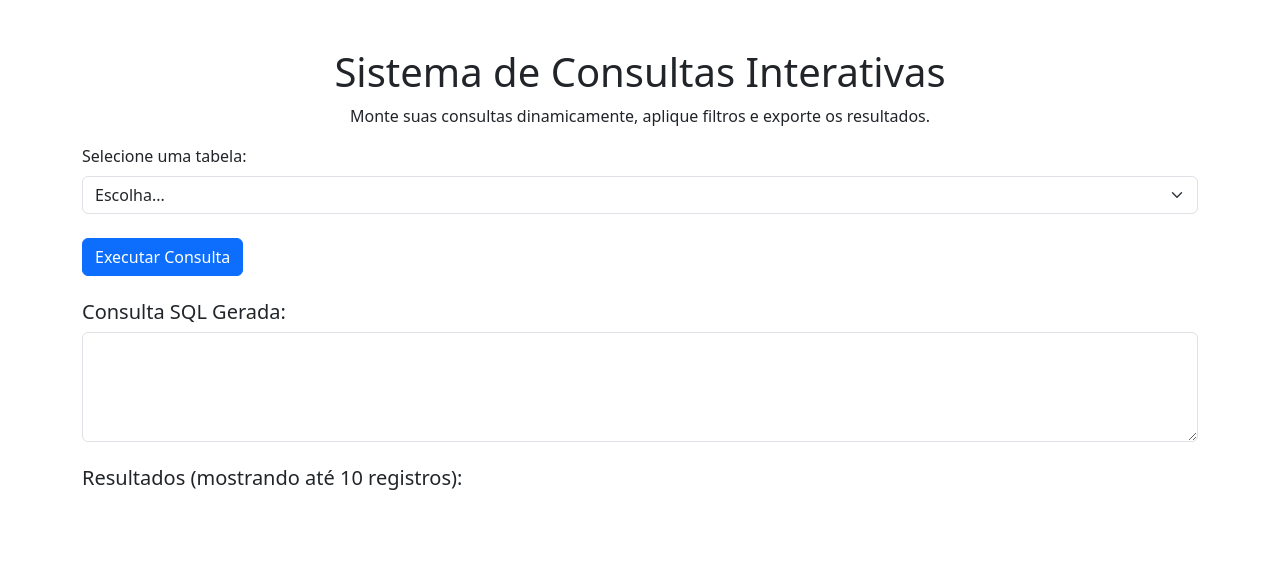
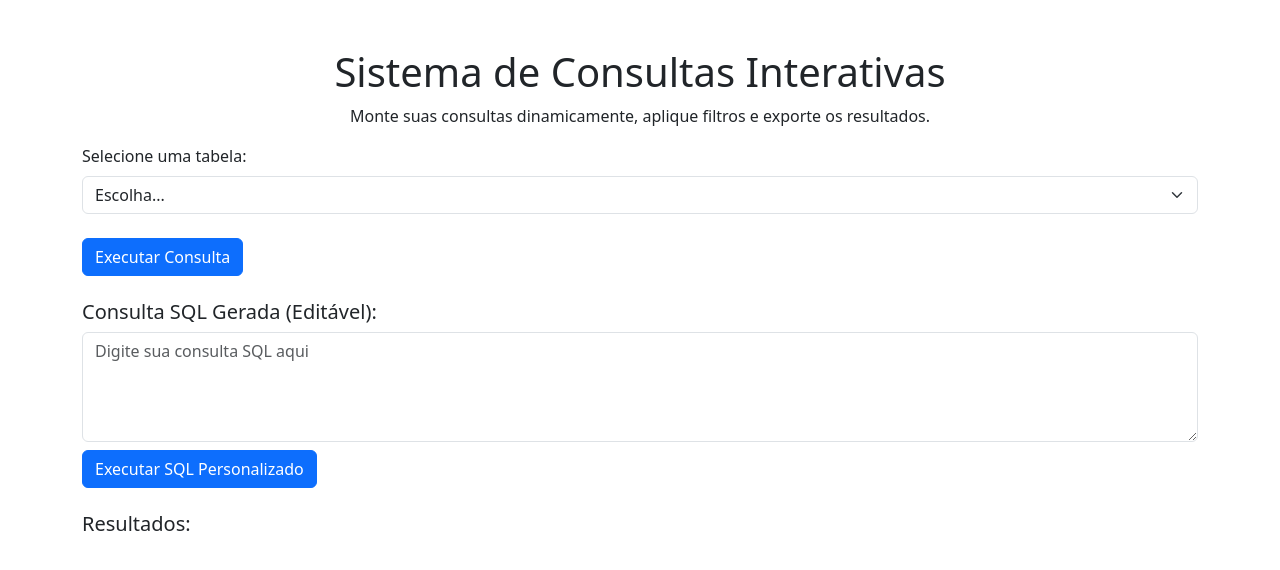
Before and after one commit to jribeiroramos/06-municipios, a Flask app: page / in a window 1280 px wide. Shown: the top 570 px of the page. Run offline with Flask 3, Linux system fonts and the light colour scheme.

Commit message:
Atualização automática: 2025-01-25 00:46:18

```diff
--- a/app.py
+++ b/app.py
@@ -2,9 +2,17 @@ from flask import Flask, request, jsonify, render_template, send_file
 import sqlite3
 import csv
 import io
+import logging
 
 app = Flask(__name__)
 DB_PATH = "municipios.db"
+
+# Configuração do logger
+logging.basicConfig(
+    filename='app.log',  # Nome do arquivo de log
+    level=logging.INFO,  # Registrar apenas mensagens importantes
+    format='%(asctime)s - %(message)s'  # Formato da mensagem de log
+)
 
 # Conexão com o banco de dados
 def get_db_connection():
@@ -28,61 +36,15 @@ def colunas(tabela):
     conn.close()
     return jsonify([col["name"] for col in colunas])
 
-# Endpoint para executar consulta
+# Endpoint para executar consulta dinâmica
 @app.route("/executar", methods=["POST"])
 def executar():
     data = request.json
     tabela = data.get("tabela")
     colunas = data.get("colunas", "*")
     filtros = data.get("filtros", [])
+    agrupamento = data.get("agrupamento", [])
     limite = data.get("limite", 10)  # Limite padrão de 10 registros
-
-    # Construir a cláusula WHERE com segurança
-    clausulas = []
-    valores = []
-    for filtro in filtros:
-        operador_logico = filtro.get("operador_logico", "AND").upper()  # Padrão: AND
-        coluna = filtro.get("coluna")
-        operador = filtro.get("operador")
-        valor = filtro.get("valor")
-
-        if coluna and operador:
-            # Adicionar operador lógico entre filtros
-            if clausulas:
-                clausulas.append(operador_logico)
-
-            # Adicionar filtro com parâmetros para evitar SQL Injection
-            clausulas.append(f"{coluna} {operador} ?")
-            valores.append(valor)
-
-    where_clause = " ".join(clausulas)
-    sql_query = f"SELECT {', '.join(colunas)} FROM {tabela}"
-    if where_clause:
-        sql_query += f" WHERE {where_clause}"
-    sql_query += f" LIMIT {limite}"
-
-    try:
-        conn = get_db_connection()
-        cursor = conn.execute(sql_query, valores)
-        resultados = cursor.fetchall()
-        colunas_resultado = [desc[0] for desc in cursor.description]
-        conn.close()
-
-        return jsonify({
-            "sql": sql_query,
-            "colunas": colunas_resultado,
-            "resultados": [dict(row) for row in resultados]
-        })
-    except Exception as e:
-        return jsonify({"erro": str(e)}), 400
-
-# Endpoint para exportar todos os resultados
-@app.route("/exportar", methods=["POST"])
-def exportar():
-    data = request.json
-    tabela = data.get("tabela")
-    colunas = data.get("colunas", "*")
-    filtros = data.get("filtros", [])
 
     # Construir a cláusula WHERE
     clausulas = []
@@ -101,6 +63,9 @@ def exportar():
     sql_query = f"SELECT {', '.join(colunas)} FROM {tabela}"
     if where_clause:
         sql_query += f" WHERE {where_clause}"
+    if agrupamento:
+        sql_query += f" GROUP BY {', '.join(agrupamento)}"
+    sql_query += f" LIMIT {limite}"
 
     try:
         conn = get_db_connection()
@@ -108,20 +73,41 @@ def exportar():
         colunas_resultado = [desc[0] for desc in conn.execute(sql_query).description]
         conn.close()
 
-        # Criar CSV
-        output = io.StringIO()
-        writer = csv.DictWriter(output, fieldnames=colunas_resultado)
-        writer.writeheader()
-        writer.writerows([dict(row) for row in resultados])
-        output.seek(0)
+        return jsonify({
+            "sql": sql_query,
+            "colunas": colunas_resultado,
+            "resultados": [dict(row) for row in resultados]
+        })
+    except Exception as e:
+        return jsonify({"erro": str(e)}), 400
 
-        return send_file(
-            io.BytesIO(output.getvalue().encode("utf-8")),
-            mimetype="text/csv",
-            as_attachment=True,
-            download_name="resultados.csv"
-        )
+# Endpoint para executar SQL personalizado
+@app.route("/executar-sql", methods=["POST"])
+def executar_sql_personalizado():
+    data = request.json
+    sql_query = data.get("sql", "").strip()
+
+    if not sql_query:
+        return jsonify({"erro": "Nenhuma consulta SQL fornecida."}), 400
+
+    # Log para depuração
+    print(f"SQL Recebido: {sql_query}")
+
+    try:
+        conn = get_db_connection()
+        cursor = conn.cursor()
+        cursor.execute(sql_query)
+        resultados = cursor.fetchall()
+        colunas_resultado = [desc[0] for desc in cursor.description]
+        conn.close()
+
+        return jsonify({
+            "sql": sql_query,
+            "colunas": colunas_resultado,
+            "resultados": [dict(zip(colunas_resultado, row)) for row in resultados]
+        })
     except Exception as e:
+        print(f"Erro ao executar SQL: {e}")  # Log de erro
         return jsonify({"erro": str(e)}), 400
 
 if __name__ == "__main__":
--- a/templates/index.html
+++ b/templates/index.html
@@ -35,21 +35,26 @@
             <button class="btn btn-secondary mt-2" onclick="adicionarFiltro()">Adicionar Filtro</button>
         </div>
 
+        <!-- Seleção de agrupamento -->
+        <div id="agrupamento-container" class="mb-4" style="display: none;">
+            <label class="form-label">Selecione as colunas para agrupar:</label>
+            <div id="agrupamento"></div>
+        </div>
+
         <!-- Botão de execução -->
         <button class="btn btn-primary" onclick="executarConsulta()">Executar Consulta</button>
 
         <!-- SQL gerado -->
         <div class="mt-4">
-            <h5>Consulta SQL Gerada:</h5>
-            <textarea id="sql-gerado" class="form-control" rows="4" readonly></textarea>
+            <h5>Consulta SQL Gerada (Editável):</h5>
+            <textarea id="sql-gerado" class="form-control" rows="4" placeholder="Digite sua consulta SQL aqui"></textarea>
+            <button class="btn btn-primary mt-2" onclick="executarSQLPersonalizado()">Executar SQL Personalizado</button>
         </div>
 
         <!-- Resultados -->
         <div class="mt-4">
-            <h5>Resultados (mostrando até 10 registros):</h5>
+            <h5>Resultados:</h5>
             <div id="resultados"></div>
-            <button class="btn btn-secondary mt-3" id="btn-ver-todos" style="display: none;" onclick="verTodos()">Ver Todos</button>
-            <button class="btn btn-success mt-3" id="btn-exportar" style="display: none;" onclick="exportarCSV()">Baixar CSV</button>
         </div>
     </div>
 
@@ -75,6 +80,18 @@
 
                         const filtrosContainer = document.getElementById("filtros-container");
                         filtrosContainer.style.display = "block";
+
+                        const agrupamentoContainer = document.getElementById("agrupamento-container");
+                        agrupamentoContainer.style.display = "block";
+                        const agrupamentoDiv = document.getElementById("agrupamento");
+                        agrupamentoDiv.innerHTML = "";
+                        data.forEach(coluna => {
+                            const checkbox = `<div class="form-check">
+                                <input class="form-check-input" type="checkbox" value="${coluna}" id="agrupamento-${coluna}">
+                                <label class="form-check-label" for="agrupamento-${coluna}">${coluna}</label>
+                            </div>`;
+                            agrupamentoDiv.innerHTML += checkbox;
+                        });
                     })
                     .catch(error => {
                         console.error("Erro ao carregar colunas:", error);
@@ -128,18 +145,25 @@
                 operador: el.querySelector(".filtro-operador").value,
                 valor: el.querySelector(".filtro-valor").value
             }));
+            const agrupamento = Array.from(document.querySelectorAll("#agrupamento input:checked")).map(el => el.value);
 
             fetch("/executar", {
                 method: "POST",
                 headers: { "Content-Type": "application/json" },
-                body: JSON.stringify({ tabela, colunas, filtros, limite: 10 })
+                body: JSON.stringify({ tabela, colunas, filtros, agrupamento, limite: 10 })
             })
                 .then(response => response.json())
                 .then(data => {
                     const resultadosDiv = document.getElementById("resultados");
-                    const btnVerTodos = document.getElementById("btn-ver-todos");
-                    const btnExportar = document.getElementById("btn-exportar");
+                    const sqlGerado = document.getElementById("sql-gerado");
 
+                    if (data.sql) {
+                        sqlGerado.value = data.sql;
+                    } else {
+                        sqlGerado.value = "Erro ao gerar consulta SQL.";
+                    }
+
+                    resultadosDiv.innerHTML = "";
                     if (data.resultados && data.resultados.length > 0) {
                         let html = "<table class='table'><thead><tr>";
                         data.colunas.forEach(col => html += `<th>${col}</th>`);
@@ -151,12 +175,8 @@
                         });
                         html += "</tbody></table>";
                         resultadosDiv.innerHTML = html;
-                        btnVerTodos.style.display = "inline-block";
-                        btnExportar.style.display = "inline-block";
                     } else {
                         resultadosDiv.innerHTML = "<p class='text-danger'>Nenhum resultado encontrado.</p>";
-                        btnVerTodos.style.display = "none";
-                        btnExportar.style.display = "none";
                     }
                 })
                 .catch(error => {
@@ -164,6 +184,50 @@
                     alert("Erro ao executar consulta. Verifique o backend.");
                 });
         }
+
+        function executarSQLPersonalizado() {
+            const sqlQuery = document.getElementById("sql-gerado").value;
+
+            if (!sqlQuery.trim()) {
+                alert("Por favor, insira uma consulta SQL válida.");
+                return;
+            }
+
+            console.log("SQL enviado:", sqlQuery);
+
+            fetch("/executar-sql", {
+                method: "POST",
+                headers: { "Content-Type": "application/json" },
+                body: JSON.stringify({ sql: sqlQuery })
+            })
+                .then(response => response.json())
+                .then(data => {
+                    console.log("Resposta recebida:", data);
+                    const resultadosDiv = document.getElementById("resultados");
+                    resultadosDiv.innerHTML = "";
+
+                    if (data.erro) {
+                        resultadosDiv.innerHTML = `<p class='text-danger'>Erro: ${data.erro}</p>`;
+                    } else if (data.resultados && data.resultados.length > 0) {
+                        let html = "<table class='table'><thead><tr>";
+                        data.colunas.forEach(col => html += `<th>${col}</th>`);
+                        html += "</tr></thead><tbody>";
+                        data.resultados.forEach(row => {
+                            html += "<tr>";
+                            for (const key in row) html += `<td>${row[key]}</td>`;
+                            html += "</tr>";
+                        });
+                        html += "</tbody></table>";
+                        resultadosDiv.innerHTML = html;
+                    } else {
+                        resultadosDiv.innerHTML = "<p class='text-danger'>Nenhum resultado encontrado.</p>";
+                    }
+                })
+                .catch(error => {
+                    console.error("Erro ao executar SQL:", error);
+                    alert("Erro ao executar a consulta SQL personalizada. Verifique o backend.");
+                });
+        }
     </script>
 </body>
 </html>
```
Also changed, not shown: 1 other file.
